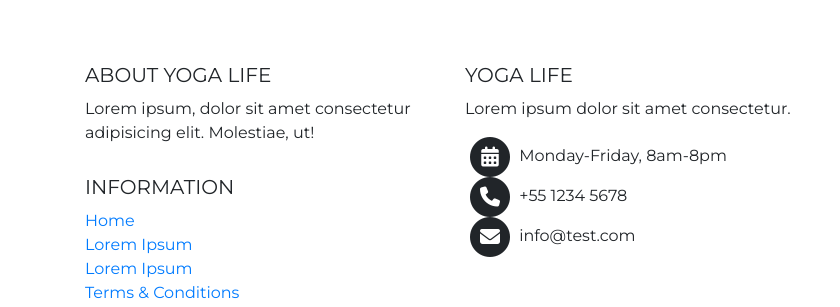
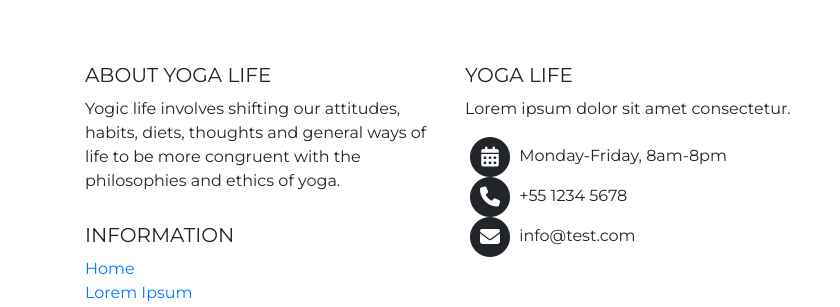
Before and after one commit to gagan19620/yoga2, a plain HTML site: page index.html in a window 1280 px wide. Shown: the part 4497-4804 px from the top of the page, 0-840 px from the left. Drawn offline with nearby package versions, Linux system fonts and the light colour scheme; files whose address does not match are found by name.

Commit message:
Update index.html

```diff
--- a/index.html
+++ b/index.html
@@ -499,7 +499,7 @@ Everything works in rhythms.
                      <div>
                          <div class="widget">
                              <h5> About Yoga Life</h5>
-                             <p>Lorem ipsum, dolor sit amet consectetur adipisicing elit. Molestiae, ut!</p>
+                             <p>Yogic life involves shifting our attitudes, habits, diets, thoughts and general ways of life to be more congruent with the philosophies and ethics of yoga.</p>
                          </div>
                      </div>
                      <div>
```
